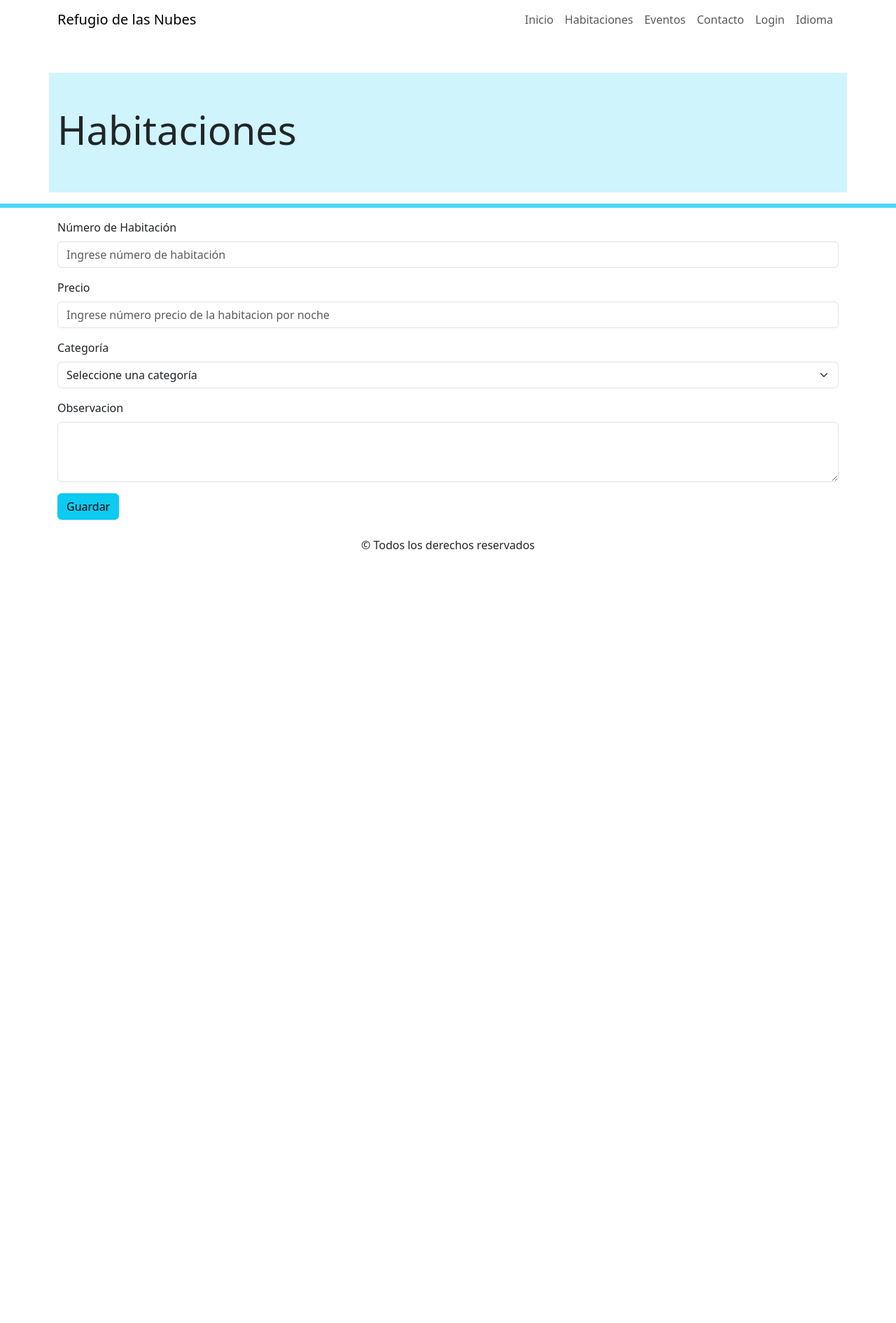
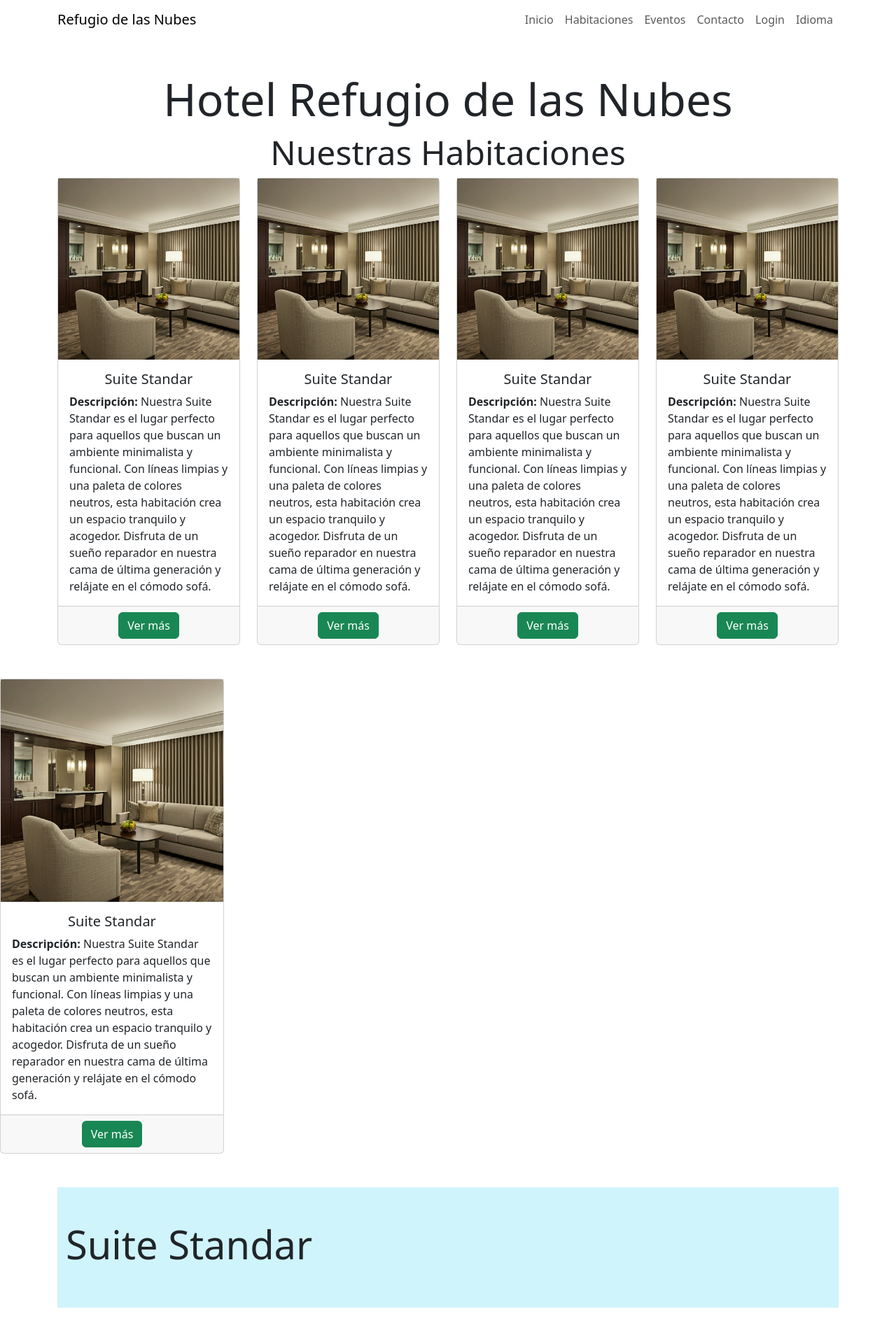
Before and after one commit to marvi2011/hotelByVicReact, a React (Vite) app: page / in a window 1280 px wide. Shown: the top 1891 px of the page at 70% size. Before the commit the page ends 831 px from the top, so only its background shows below. Built offline with nearby package versions, Linux system fonts and the light colour scheme.

Commit message:
armado el maquetado

```diff
--- a/src/App.jsx
+++ b/src/App.jsx
@@ -6,18 +6,19 @@ import Administrador from "./pages/Administrador";
 import Habitaciones from "./pages/habitaciones/Habitaciones";
 import ItemHabitacion from "./pages/habitaciones/ItemHabitacion";
 import ItemHabiJunior from "./pages/habitaciones/ItemHabiJunior";
-import ItemHabiPremiun from './pages/habitaciones/ItemHabiPremiun';
-import FormularioHabitacion from './pages/habitaciones/FormularioHabitacion'
+import ItemHabiPremiun from "./pages/habitaciones/ItemHabiPremiun";
+import FormularioHabitacion from "./pages/habitaciones/FormularioHabitacion";
 
 function App() {
   return (
     <section>
       <NavMenu></NavMenu>
-      {/*<Administrador></Administrador>*/}
-      {/*<Index></Index>*/}
-      {/*<ItemHabitacion></ItemHabitacion>*/}
-      {/*<ItemHabiJunior></ItemHabiJunior>*/}
-      {/*<ItemHabiPremiun></ItemHabiPremiun>*/}
+      <Index></Index>
+      <Habitaciones></Habitaciones>
+      <ItemHabitacion></ItemHabitacion>
+      <ItemHabiJunior></ItemHabiJunior>
+      <ItemHabiPremiun></ItemHabiPremiun>
+      <Administrador></Administrador>
       <FormularioHabitacion></FormularioHabitacion>
       <Footer></Footer>
     </section>
--- a/src/pages/Administrador.jsx
+++ b/src/pages/Administrador.jsx
@@ -6,7 +6,7 @@ const Administrador = () => {
       <section className="container mainSection">
         <div className="d-flex justify-content-between align-items-center mt-5 container-fluid bg-success-subtle text-center py-5">
           <h1 className="display-4">Habitaciones disponibles</h1>
-
+          <hr className="border border-info border-3 opacity-75"></hr>
         </div>
         <hr />
         <Table responsive striped bordered hover>
--- a/src/pages/Index.jsx
+++ b/src/pages/Index.jsx
@@ -1,6 +1,6 @@
 import { Container, Row } from "react-bootstrap";
 import Habitaciones from "./habitaciones/Habitaciones";
-import Servicios from "./habitaciones/Servicios";
+
 
 
 const Index = () => {
```
